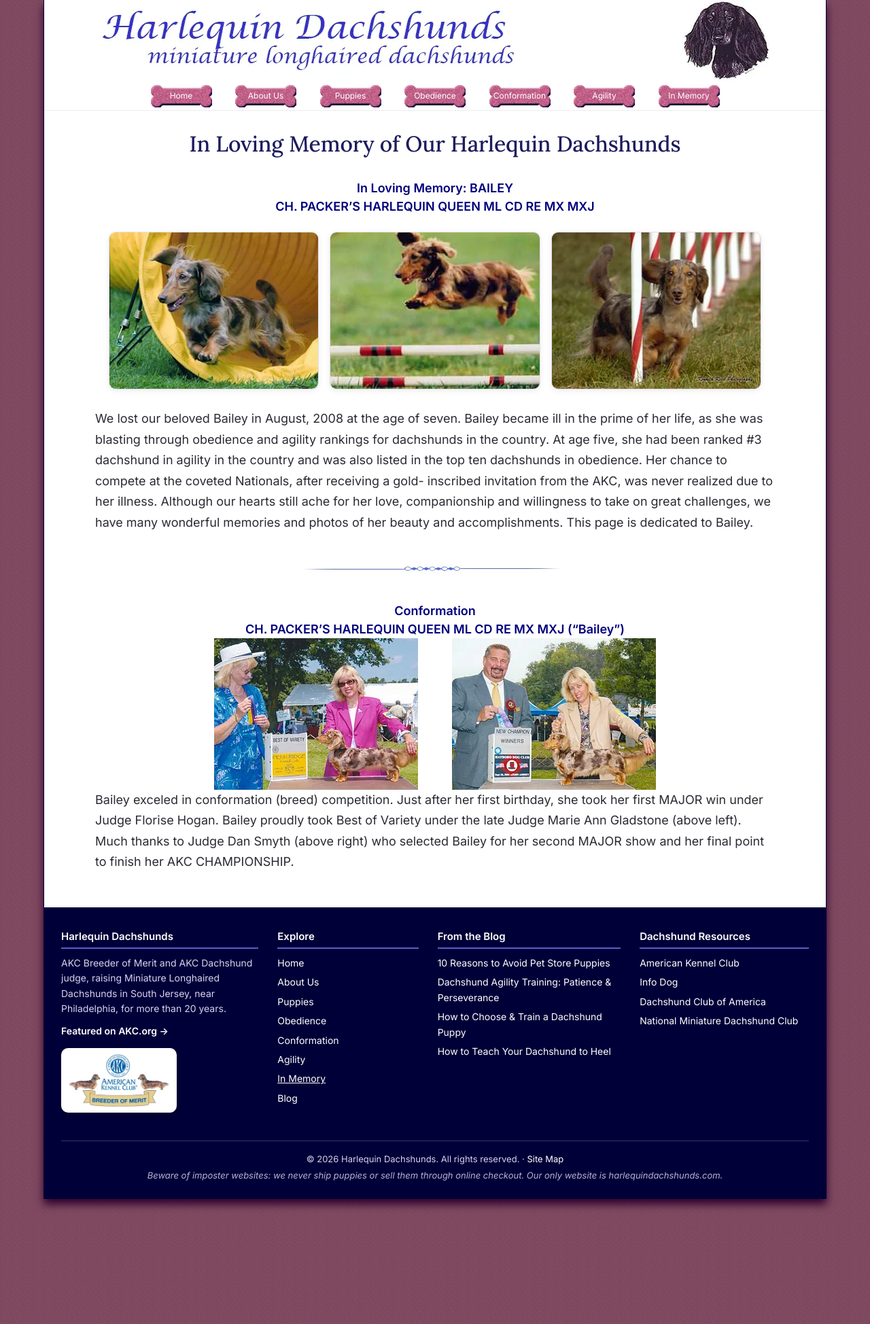
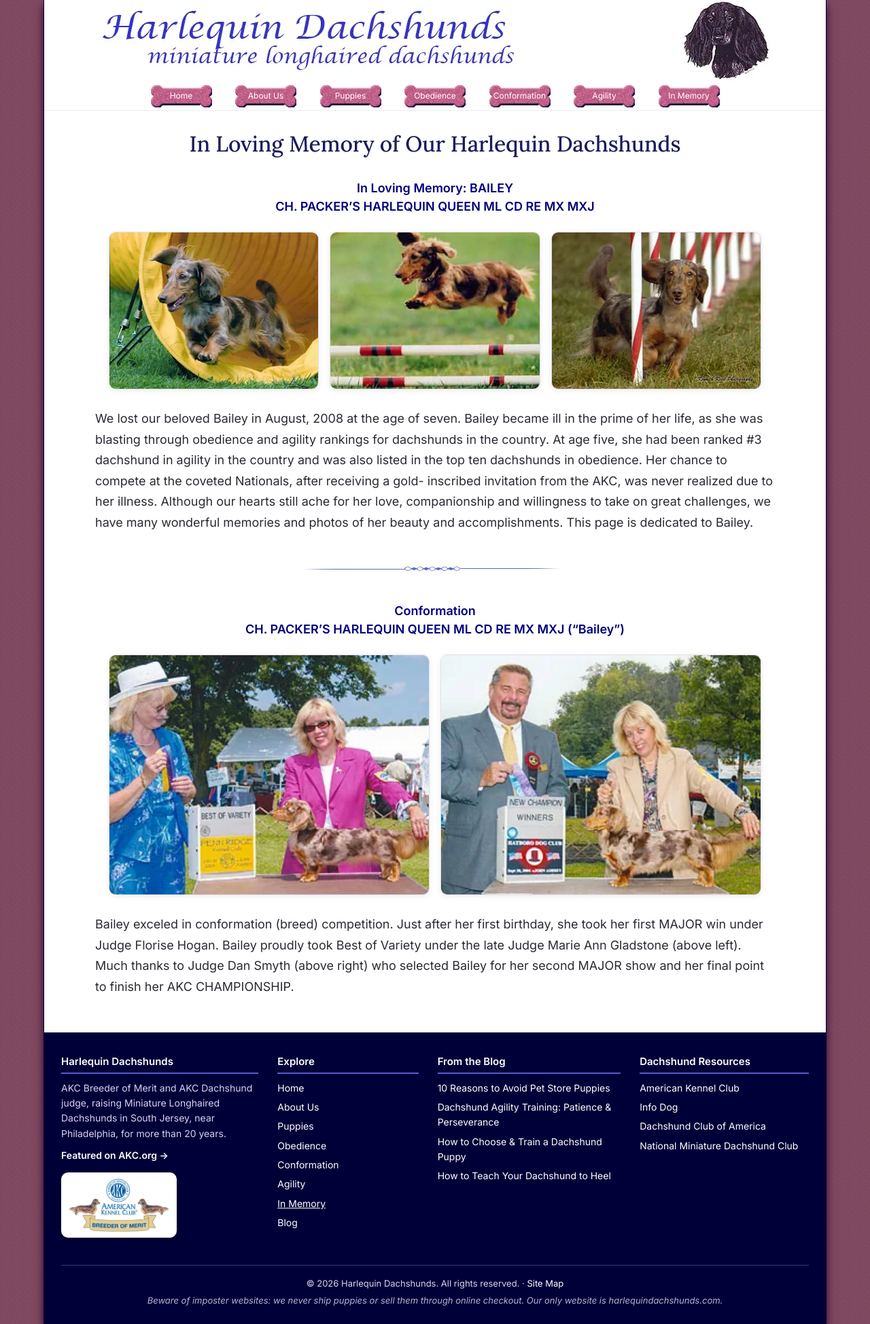
Before and after one commit to louisliberty/harlequin-dachshunds, a Jekyll site: the page built from in-memory.html, in a window 1280 px wide. Shown: the whole page at 68% size. Built offline with Jekyll 4.4.1, drawn with Linux system fonts in a browser that asks for light colours.

Commit message:
In Memory: Bailey's two conformation photos in a grid
Co-Authored-By: Claude Opus 5.5 <noreply@anthropic.com>
Claude-Session: https://claude.ai/code/session_01TAfJqWrpFTn7GBn9jW8hNF

```diff
--- a/assets/css/site.css
+++ b/assets/css/site.css
@@ -312,3 +312,5 @@ h1.page-title, .page article h1.entry-title, .single article h1.entry-title, h1.
 .entry-content p.page-intro { max-width: 760px; margin: 0 auto 24px; text-align: center; text-wrap: pretty; }
 @media (max-width: 700px) { .entry-content .photo-grid-3 { grid-template-columns: 1fr; max-width: 420px; } }
 .entry-content .photo-grid-3 { margin-bottom: 28px; }
+.entry-content .photo-grid-2 { grid-template-columns: repeat(2, minmax(0, 1fr)); margin-bottom: 28px; }
+@media (max-width: 700px) { .entry-content .photo-grid-2 { grid-template-columns: 1fr; max-width: 420px; } }
--- a/in-memory.html
+++ b/in-memory.html
@@ -19,5 +19,8 @@ CH. PACKER’S HARLEQUIN QUEEN ML CD RE MX MXJ</h2>
 <p><picture><source type="image/webp" srcset="/assets/img-sizes/site/divider-diamonds-434.webp 434w" sizes="(max-width: 600px) 92vw, min(434px, 92vw, 1000px)"><img loading="lazy" decoding="async" alt="divider diamonds" class="aligncenter size-full wp-image-100" height="46" src="/assets/images/site/divider-diamonds.jpg" width="434"/></picture></p>
 <h2>Conformation<br/>
 CH. PACKER’S HARLEQUIN QUEEN ML CD RE MX MXJ (“Bailey”)</h2>
-<div class="twopics"><picture><source type="image/webp" srcset="/assets/img-sizes/dogs/bailey/conformation-bailey-3-300.webp 300w" sizes="(max-width: 600px) 92vw, min(300px, 92vw, 1000px)"><img loading="lazy" decoding="async" alt="conformation bailey" class="alignleft size-full wp-image-174" height="223" src="/assets/images/dogs/bailey/conformation-bailey-3.jpg" width="300"/></picture><picture><source type="image/webp" srcset="/assets/img-sizes/dogs/bailey/conformation-bailey-4-300.webp 300w" sizes="(max-width: 600px) 92vw, min(300px, 92vw, 1000px)"><img loading="lazy" decoding="async" alt="conformation bailey" class="alignright size-full wp-image-175" height="223" src="/assets/images/dogs/bailey/conformation-bailey-4.jpg" width="300"/></picture></div>
+<div class="photo-grid photo-grid-2">
+<figure><a href="/assets/images/dogs/bailey/conformation-bailey-3.jpg">{% include picture.html src="/assets/images/dogs/bailey/conformation-bailey-3.jpg" alt="Bailey winning Best of Variety at Penn Ridge Kennel Club" sizes="(max-width: 700px) 92vw, 470px" lazy=true %}</a></figure>
+<figure><a href="/assets/images/dogs/bailey/conformation-bailey-4.jpg">{% include picture.html src="/assets/images/dogs/bailey/conformation-bailey-4.jpg" alt="Bailey finishing her AKC championship at Hatboro Dog Club" sizes="(max-width: 700px) 92vw, 470px" lazy=true %}</a></figure>
+</div>
 <p>Bailey exceled in conformation (breed) competition. Just after her first birthday, she took her first MAJOR win under Judge Florise Hogan. Bailey proudly took Best of Variety under the late Judge Marie Ann Gladstone (above left). Much thanks to Judge Dan Smyth (above right) who selected Bailey for her second MAJOR show and her final point to finish her AKC CHAMPIONSHIP.</p>
```
